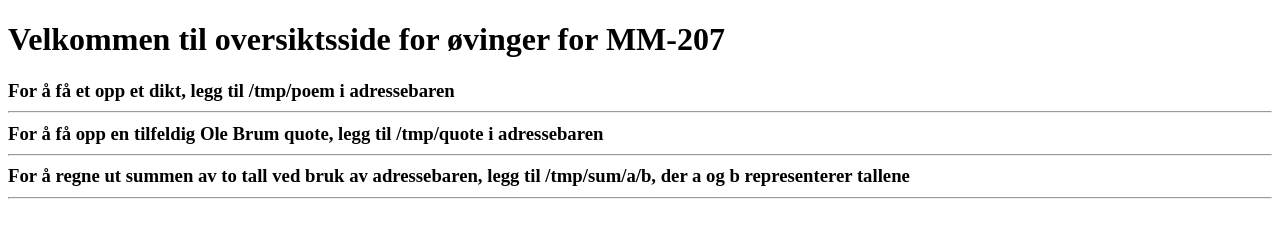
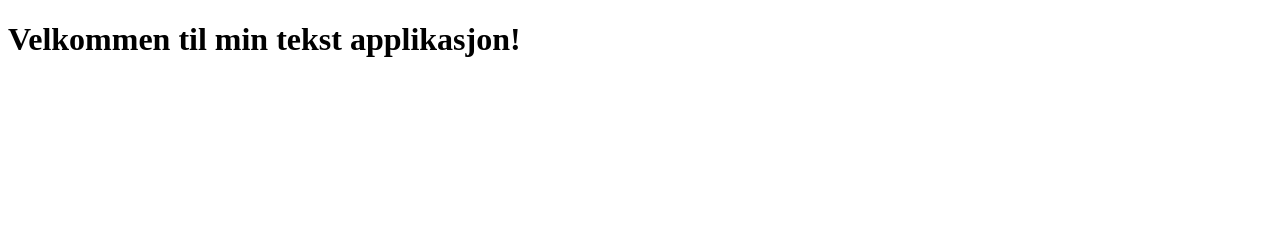
Before and after one commit to shinyyglitter/25, a website: page public/index.html in a window 1280 px wide. Drawn offline with Linux system fonts and the light colour scheme.

Commit message:
enda mer rydding og oppdatert forside

```diff
--- a/public/index.html
+++ b/public/index.html
@@ -9,12 +9,8 @@
     <title>App2</title>
 </head>
 <body>
-    <h1>Velkommen til oversiktsside for øvinger for MM-207</h1>
-    <h3>
-        For å få et opp et dikt, legg til /tmp/poem i adressebaren <hr>
-        For å få opp en tilfeldig Ole Brum quote, legg til /tmp/quote i adressebaren<hr>
-        For å regne ut summen av to tall ved bruk av adressebaren, legg til /tmp/sum/a/b, der a og b representerer tallene
-    <hr></h3>
+    <h1>Velkommen til min tekst applikasjon!</h1>
+
     <br>
 
 </body>
```
Also changed, not shown: server/server.js (+1 -35 lines).
